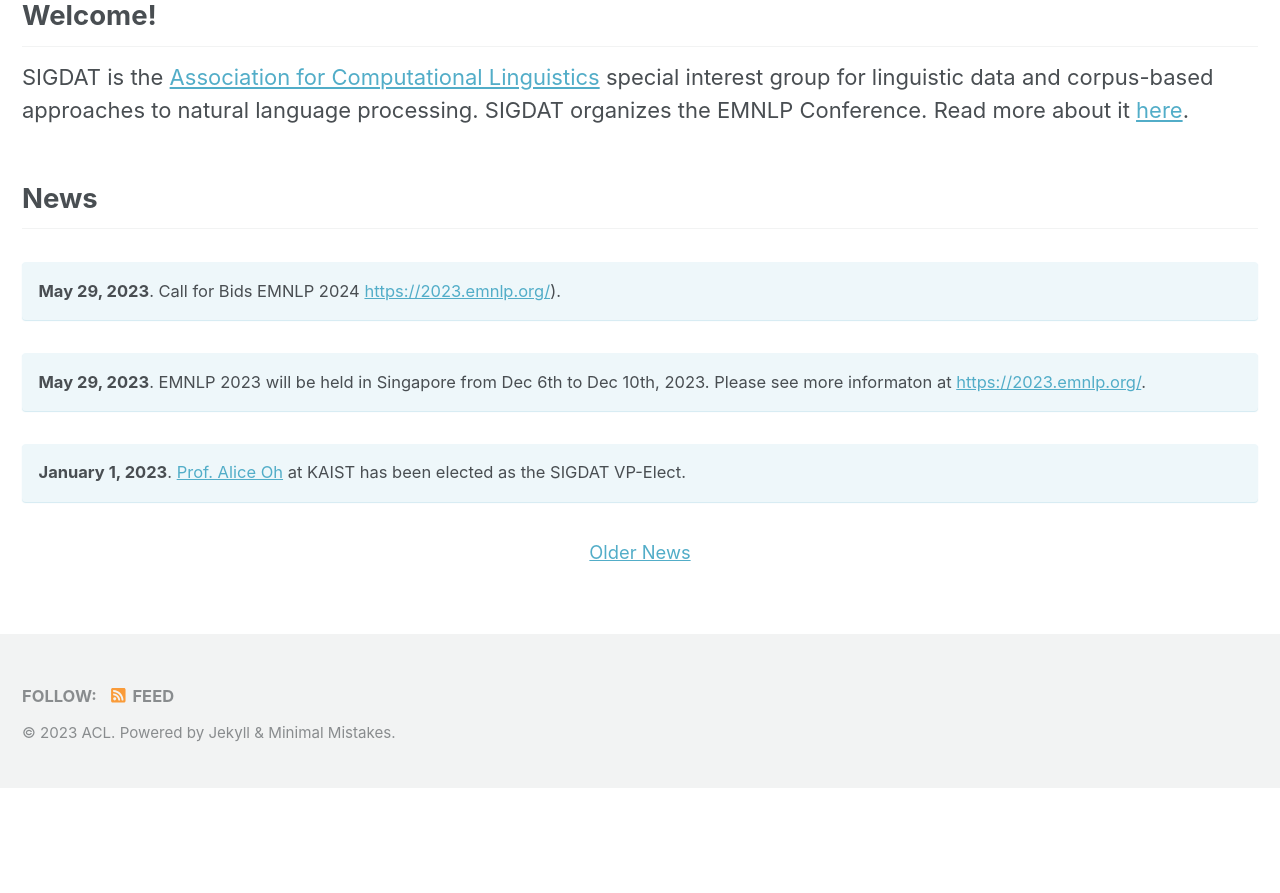
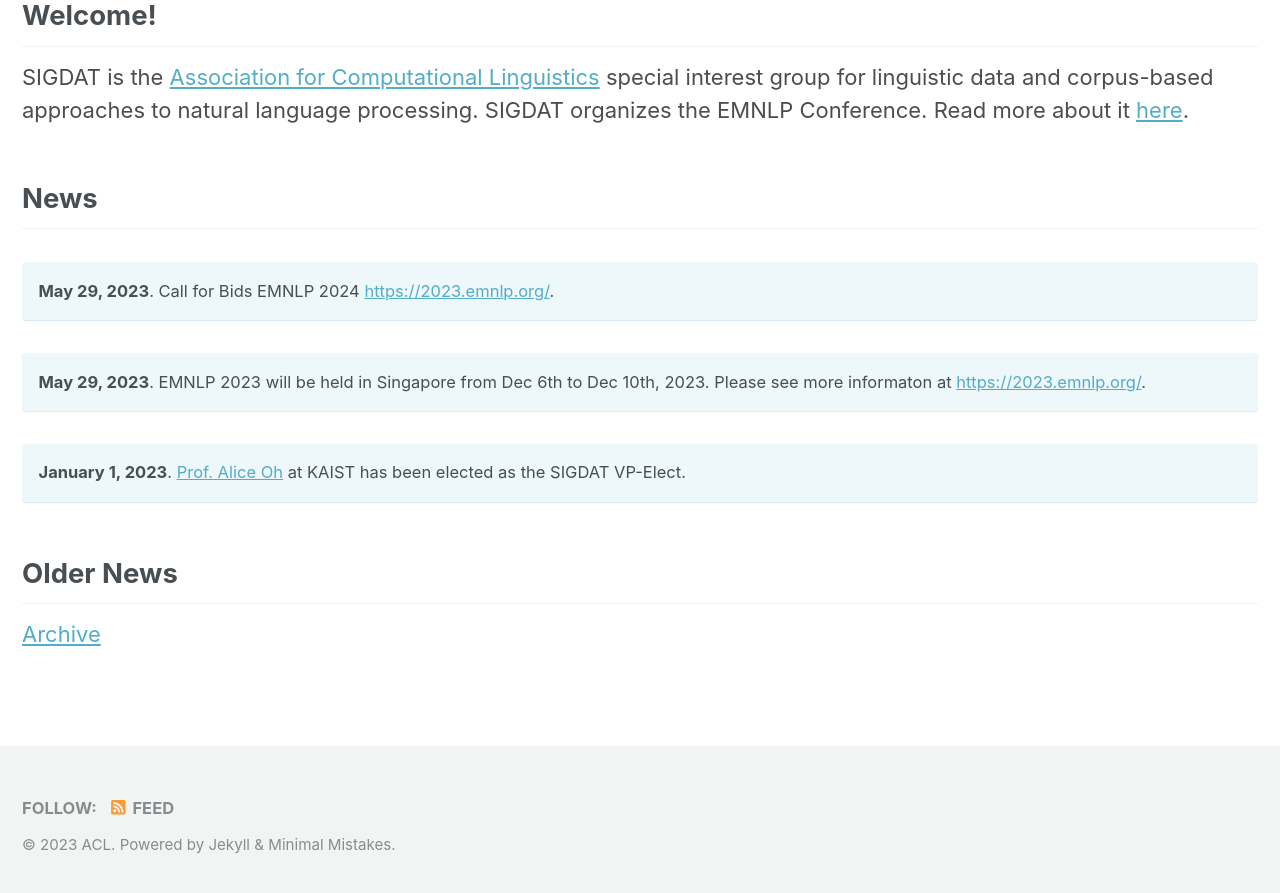
Before and after one commit to sigdat-org/sigdat, a Jekyll site: the page built from _pages/home.md, in a window 1280 px wide and 900 px high, scrolled down 575 px. Shown: the top 893 px of the window. Built offline with Jekyll 4.4.1, drawn with Linux system fonts in a browser that asks for light colours; nearby versions of some CDN libraries; before the commit the page ends 1363 px from its top, so only the background shows below that.

Commit message:
Remove inline HTML for Older News to Archive

```diff
--- a/_pages/home.md
+++ b/_pages/home.md
@@ -14,7 +14,7 @@ SIGDAT is the [Association for Computational Linguistics](https://aclweb.org) sp
 
 ## News
 
-**May 29, 2023**. Call for Bids EMNLP 2024 [https://2023.emnlp.org/](/calls/bids2024)).
+**May 29, 2023**. Call for Bids EMNLP 2024 [https://2023.emnlp.org/](/calls/bids2024).
 {: .notice--info}
 
 **May 29, 2023**. EMNLP 2023 will be held in Singapore from Dec 6th to Dec 10th, 2023. Please see more informaton at [https://2023.emnlp.org/](https://2023.emnlp.org/).
@@ -23,6 +23,6 @@ SIGDAT is the [Association for Computational Linguistics](https://aclweb.org) sp
 **January 1, 2023**. [Prof. Alice Oh](https://aliceoh9.github.io/) at KAIST has been elected as the SIGDAT VP-Elect.
 {: .notice--info}
 
-<div class="text-center">
-    <a href="/archive" style="font-size: smaller; font-decoration: italic;">Older News</a>
-</div>
+## Older News
+
+[Archive](/archive)
```
